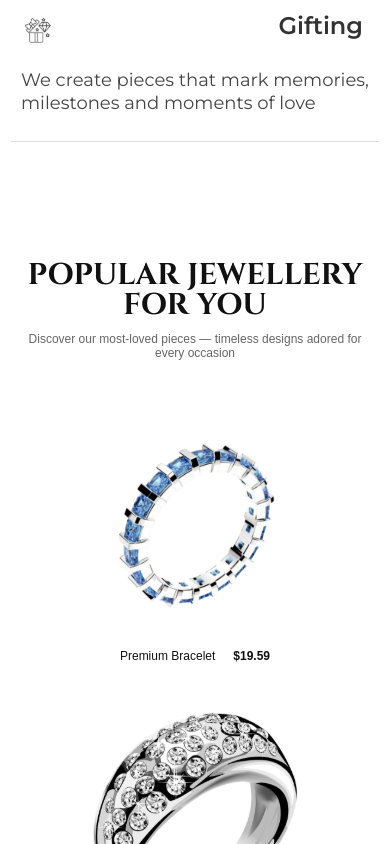
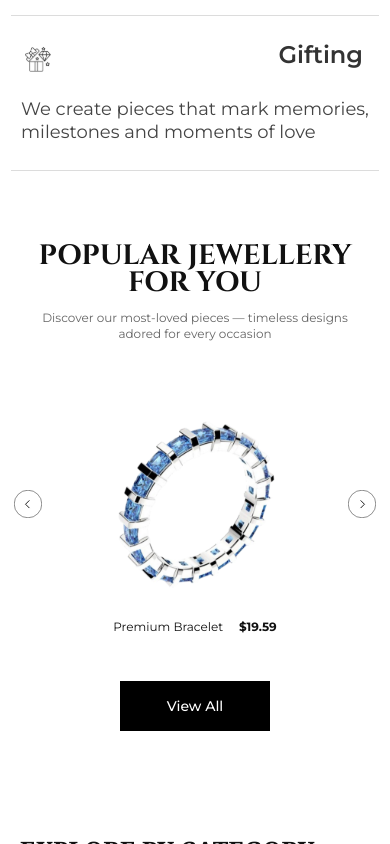
Before and after one commit to merxentaerp-tech/Vibhushnam-, a React (Vite) app: page / in a window 390 px wide. Shown: the part 1156-2000 px from the top of the page. Built offline with nearby package versions, Linux system fonts and the light colour scheme.

Commit message:
popular category Updated

```diff
--- a/src/components/home/AboutIntro.css
+++ b/src/components/home/AboutIntro.css
@@ -1,3 +1,4 @@
+@import url("https://fonts.googleapis.com/css2?family=Cinzel:wght@700&family=Montserrat:wght@400;500;600;700&display=swap");
 .about-intro {
   width: 100%;
   padding: 36px 36px 32px;
@@ -189,10 +190,16 @@
   }
 
   .about-top h2 {
-    font-size: 22px;
+    font-size: 24px;
+    font-weight: 500;
+    font-family: montserrat, sans-serif;
+    line-height: 100%;
+    width: 362px;
+    height: 133px;
   }
 
   .about-top img {
+    margin-top: 6px;
     max-width: 100%;
     height: 233px;
   }
--- a/src/components/home/PopularJewellery.css
+++ b/src/components/home/PopularJewellery.css
@@ -1,4 +1,4 @@
-@import url("https://fonts.googleapis.com/css2?family=Cinzel:wght@700&display=swap");
+@import url("https://fonts.googleapis.com/css2?family=Cinzel:wght@700&family=Montserrat:wght@400;500;600;700&display=swap");
 
 .popular-jewellery {
   width: 100%;
@@ -6,6 +6,7 @@
   padding: 65px 40px 90px;
   position: relative;
   text-align: center;
+  overflow: hidden;
 }
 
 .popular-header {
@@ -13,55 +14,53 @@
 }
 
 .popular-header h2 {
-
-    margin-top: 40px;
+  margin: 40px 0 0;
   font-family: "Cinzel", serif;
   font-size: 32px;
   font-weight: 700;
-  line-height: 100%;
+  line-height: 1;
   letter-spacing: 0;
-  justify-self: center;
   text-transform: uppercase;
   color: #111111;
 }
 
 .popular-header p {
-  margin-top: 12px;
-
+  margin: 12px auto 0;
+  max-width: 520px;
+  font-family: "Montserrat", sans-serif;
   font-size: 12px;
   font-weight: 400;
   color: #666666;
+  line-height: 1.4;
 }
 
-.popular-products {
+.popular-slider {
   width: 100%;
   max-width: 1050px;
-
+  min-height: 255px;
   margin: 0 auto;
+  position: relative;
 
   display: flex;
-  justify-content: space-between;
   align-items: center;
+  justify-content: center;
 }
 
 .popular-card {
-  width: 240px;
-
+  width: 260px;
   display: flex;
   flex-direction: column;
   align-items: center;
 }
 
 .popular-img-box {
-  width: 240px;
+  width: 260px;
   height: 220px;
 
   display: flex;
   align-items: center;
   justify-content: center;
 }
-
-/* Product Images */
 
 .bracelet-img {
   width: 180px;
@@ -70,7 +69,6 @@
 }
 
 .ring-img {
-
   width: 220px;
   height: 220px;
   object-fit: contain;
@@ -82,8 +80,6 @@
   object-fit: contain;
 }
 
-/* Product Text */
-
 .popular-info {
   margin-top: 14px;
 
@@ -92,8 +88,9 @@
   justify-content: center;
 
   gap: 18px;
+  white-space: nowrap;
 
-  white-space: nowrap;
+  font-family: "Montserrat", sans-serif;
 }
 
 .popular-info span {
@@ -108,13 +105,10 @@
   color: #111111;
 }
 
-/* Navigation Arrows */
-
 .slider-btn {
   position: absolute;
-
-  width: 32px;
-  height: 32px;
+  width: 34px;
+  height: 34px;
 
   border: none;
   background: transparent;
@@ -132,8 +126,8 @@
 }
 
 .slider-btn img {
-  width: 32px;
-  height: 32px;
+  width: 34px;
+  height: 34px;
   object-fit: contain;
 }
 
@@ -145,8 +139,6 @@
   right: 40px;
 }
 
-/* View All Button */
-
 .view-all-wrapper {
   width: 100%;
 
@@ -157,23 +149,22 @@
 }
 
 .view-all-btn {
-     width: 150px;
-    height: 50px;
+  width: 150px;
+  height: 50px;
 
   background: #000000;
   border: 1px solid #000000;
-
   color: #ffffff;
 
   display: flex;
   align-items: center;
   justify-content: center;
 
+  font-family: "Montserrat", sans-serif;
   font-size: 14px;
   font-weight: 500;
 
   cursor: pointer;
-
   transition: 0.3s ease;
 }
 
@@ -181,38 +172,162 @@
   background: #111111;
 }
 
-/* Responsive */
-
 @media (max-width: 1200px) {
   .popular-header h2 {
-    font-size: 40px;
-  }
-
-  .popular-products {
-    gap: 40px;
+    font-size: 32px;
   }
 }
 
+/* Mobile */
 @media (max-width: 768px) {
   .popular-jewellery {
-    padding: 50px 20px;
+    padding: 48px 20px 56px;
+    text-align: center;
+  }
+
+  .popular-header {
+    margin-bottom: 44px;
   }
 
   .popular-header h2 {
+    margin-top: 0;
     font-size: 30px;
+    line-height: 0.95;
+    text-align: center;
   }
 
-  .popular-products {
-    flex-direction: column;
-    gap: 40px;
+  .popular-header p {
+    margin: 14px auto 0;
+    max-width: 315px;
+    font-size: 12px;
+    line-height: 1.35;
+    text-align: center;
+  }
+
+  .popular-slider {
+    max-width: 100%;
+    min-height: 285px;
+    position: relative;
+  }
+
+  .popular-card {
+    width: 240px;
+    margin: 0 auto;
+  }
+
+  .popular-img-box {
+    width: 240px;
+    height: 220px;
+  }
+
+  .bracelet-img {
+    width: 190px;
+    height: 190px;
+  }
+
+  .ring-img {
+    width: 230px;
+    height: 230px;
+  }
+
+  .pendant-img {
+    width: 155px;
+    height: 155px;
+  }
+
+  .popular-info {
+    margin-top: 12px;
+    gap: 16px;
+  }
+
+  .popular-info span,
+  .popular-info strong {
+    font-size: 12px;
   }
 
   .slider-btn {
-    display: none;
+    width: 28px;
+    height: 28px;
+    top: 45%;
+  }
+
+  .slider-btn img {
+    width: 28px;
+    height: 28px;
+  }
+
+  .slider-left {
+    left: 0;
+  }
+
+  .slider-right {
+    right: 0;
+  }
+
+  .view-all-wrapper {
+    margin-top: 28px;
   }
 
   .view-all-btn {
-    width: 140px;
-    height: 48px;
+    width: 150px;
+    height: 50px;
+    font-size: 14px;
   }
 }
+
+/* Samsung M21 mainly yahi apply hoga */
+@media (max-width: 420px) {
+  .popular-jewellery {
+    padding: 44px 16px 54px;
+  }
+
+  .popular-header {
+    margin-bottom: 40px;
+  }
+
+  .popular-header h2 {
+    font-size: 28px;
+    line-height: 0.95;
+  }
+
+  .popular-header p {
+    max-width: 310px;
+    font-size: 12px;
+  }
+
+  .popular-slider {
+    min-height: 270px;
+  }
+
+  .popular-card {
+    width: 220px;
+  }
+
+  .popular-img-box {
+    width: 220px;
+    height: 205px;
+  }
+
+  .bracelet-img {
+    width: 180px;
+    height: 180px;
+  }
+
+  .ring-img {
+    width: 220px;
+    height: 220px;
+  }
+
+  .pendant-img {
+    width: 150px;
+    height: 150px;
+  }
+
+  .slider-left {
+    left: -2px;
+  }
+
+  .slider-right {
+    right: -2px;
+  }
+}
--- a/src/components/home/PopularJewellery.jsx
+++ b/src/components/home/PopularJewellery.jsx
@@ -1,3 +1,4 @@
+import { useState } from "react";
 import "./PopularJewellery.css";
 import { useNavigate } from "react-router-dom";
 
@@ -34,6 +35,17 @@ const products = [
 
 const PopularJewellery = () => {
   const navigate = useNavigate();
+  const [activeIndex, setActiveIndex] = useState(0);
+
+  const activeProduct = products[activeIndex];
+
+  const handlePrev = () => {
+    setActiveIndex((prev) => (prev === 0 ? products.length - 1 : prev - 1));
+  };
+
+  const handleNext = () => {
+    setActiveIndex((prev) => (prev === products.length - 1 ? 0 : prev + 1));
+  };
 
   return (
     <section className="popular-jewellery">
@@ -46,38 +58,41 @@ const PopularJewellery = () => {
         </p>
       </div>
 
-      <button className="slider-btn slider-left">
+      <div className="popular-slider">
+        <button
+          className="slider-btn slider-left"
+          onClick={handlePrev}
+          aria-label="Previous product"
+        >
           <img src={leftArrow} alt="Previous" />
         </button>
 
-      <button className="slider-btn slider-right">
-        <img src={rightArrow} alt="Next" />
-      </button>
-
-      <div className="popular-products">
-        {products.map((item) => (
-          <div className="popular-card" key={item.id}>
+        <div className="popular-card">
           <div className="popular-img-box">
             <img
-                src={item.image}
-                alt={item.name}
-                className={item.className}
+              src={activeProduct.image}
+              alt={activeProduct.name}
+              className={activeProduct.className}
             />
           </div>
 
           <div className="popular-info">
-              <span>{item.name}</span>
-              <strong>{item.price}</strong>
+            <span>{activeProduct.name}</span>
+            <strong>{activeProduct.price}</strong>
           </div>
         </div>
-        ))}
+
+        <button
+          className="slider-btn slider-right"
+          onClick={handleNext}
+          aria-label="Next product"
+        >
+          <img src={rightArrow} alt="Next" />
+        </button>
       </div>
 
       <div className="view-all-wrapper">
-        <button
-          className="view-all-btn"
-          onClick={() => navigate("/products")}
-        >
+        <button className="view-all-btn" onClick={() => navigate("/products")}>
           View All
         </button>
       </div>
```
Lines whose indentation alone changed are shown as unchanged.
